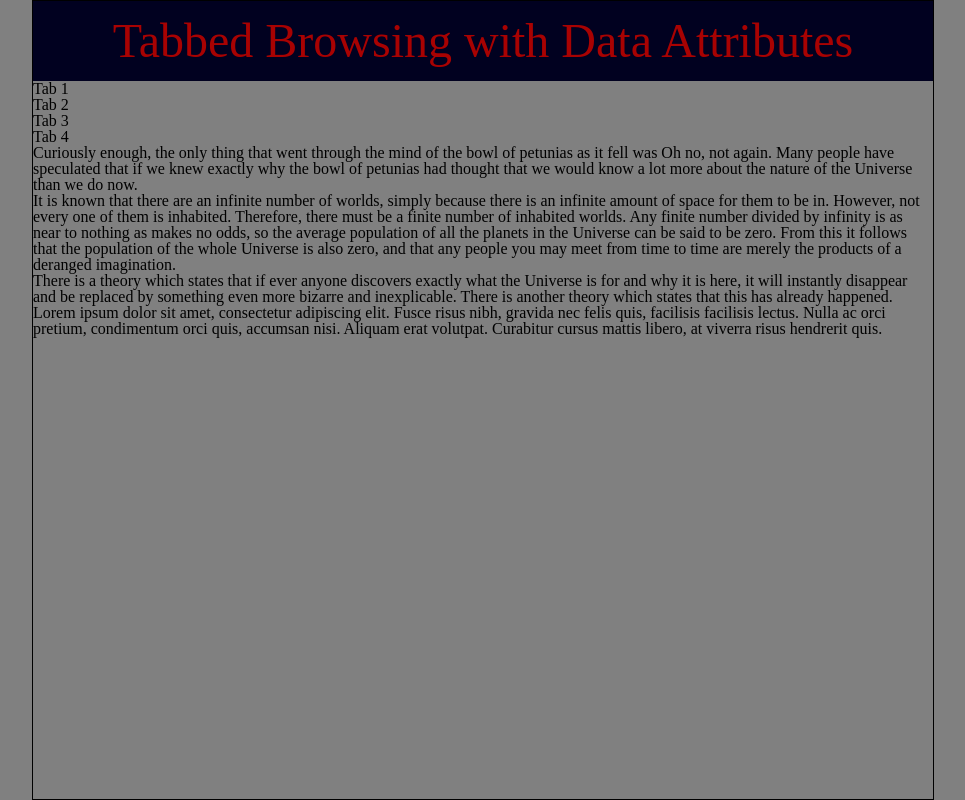
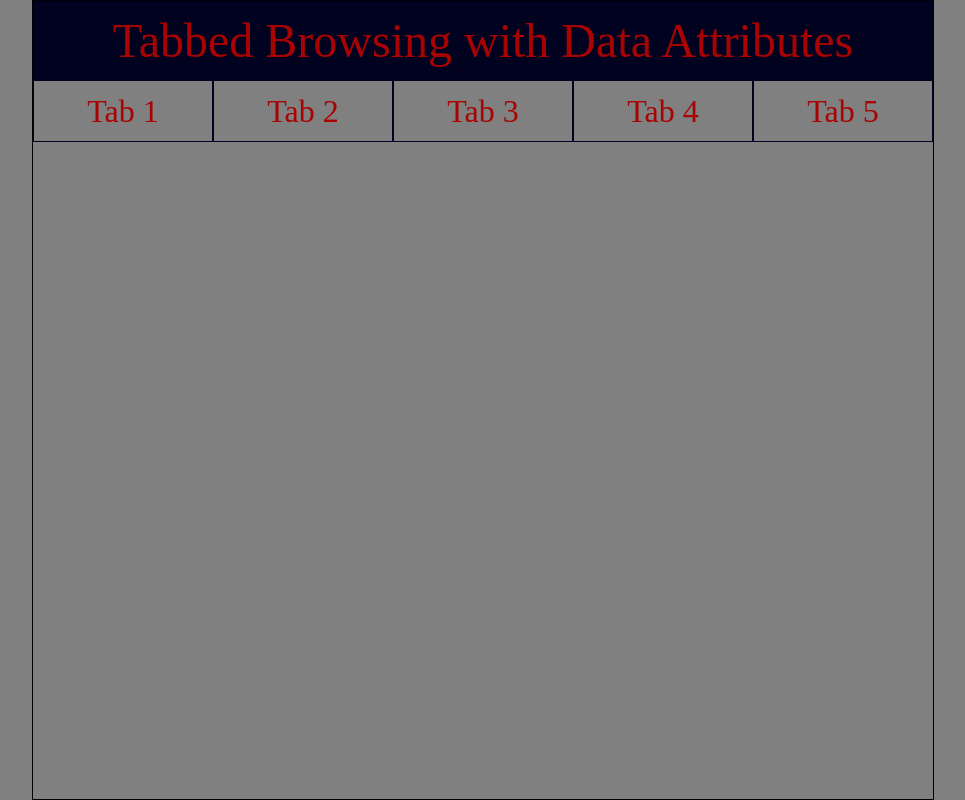
Before and after one commit to duckets615/MeCode, a plain HTML site: page Tab Browsing/tabs.html in a window 1280 px wide. Shown: the whole page, without its empty margins (157-1122 px from the left). Drawn offline with Linux system fonts and the light colour scheme.

Commit message:
css complete

```diff
--- a/Tab Browsing/tabs.css
+++ b/Tab Browsing/tabs.css
@@ -65,3 +65,38 @@ body {
 h1 {
 	font-size: 3rem;
 }
+.tab-links {
+	display: flex;
+	justify-content: space-around;
+	height: 60px;
+	align-items: center;
+}
+.tab-link {
+	font-size: 2rem;
+	color: rgb(168, 2, 2);
+	border: 1pt solid rgb(1,1,32);;
+	height: 100%;
+	width: 100%;
+	display: flex;
+	justify-content: center;
+	align-items: center;
+	cursor: pointer;
+	transition: transform 200ms ease-in-out;
+}
+.tab-link:hover {
+	background: rgb(1,1,32);
+	transform: scale(1.2);
+	border: 1pt solid rgb(168,2,2);
+}
+/* .tab-content {
+	font-size: 1.5rem;
+	display: none;
+ }  */
+
+
+.tab-content {
+	font-size: 2rem;
+	margin: 30px 95px;
+	line-height: 1.3;
+	display: none;
+ }
--- a/Tab Browsing/tabs.html
+++ b/Tab Browsing/tabs.html
@@ -18,6 +18,7 @@
             <div class="tab-link" data-set='2'>Tab 2</div>
             <div class="tab-link" data-set='3'>Tab 3</div>
             <div class="tab-link" data-set='4'>Tab 4</div>
+            <div class="tab-link" data-set='4'>Tab 5</div>
         </div>
 
         <div class="tab-contents">
```
